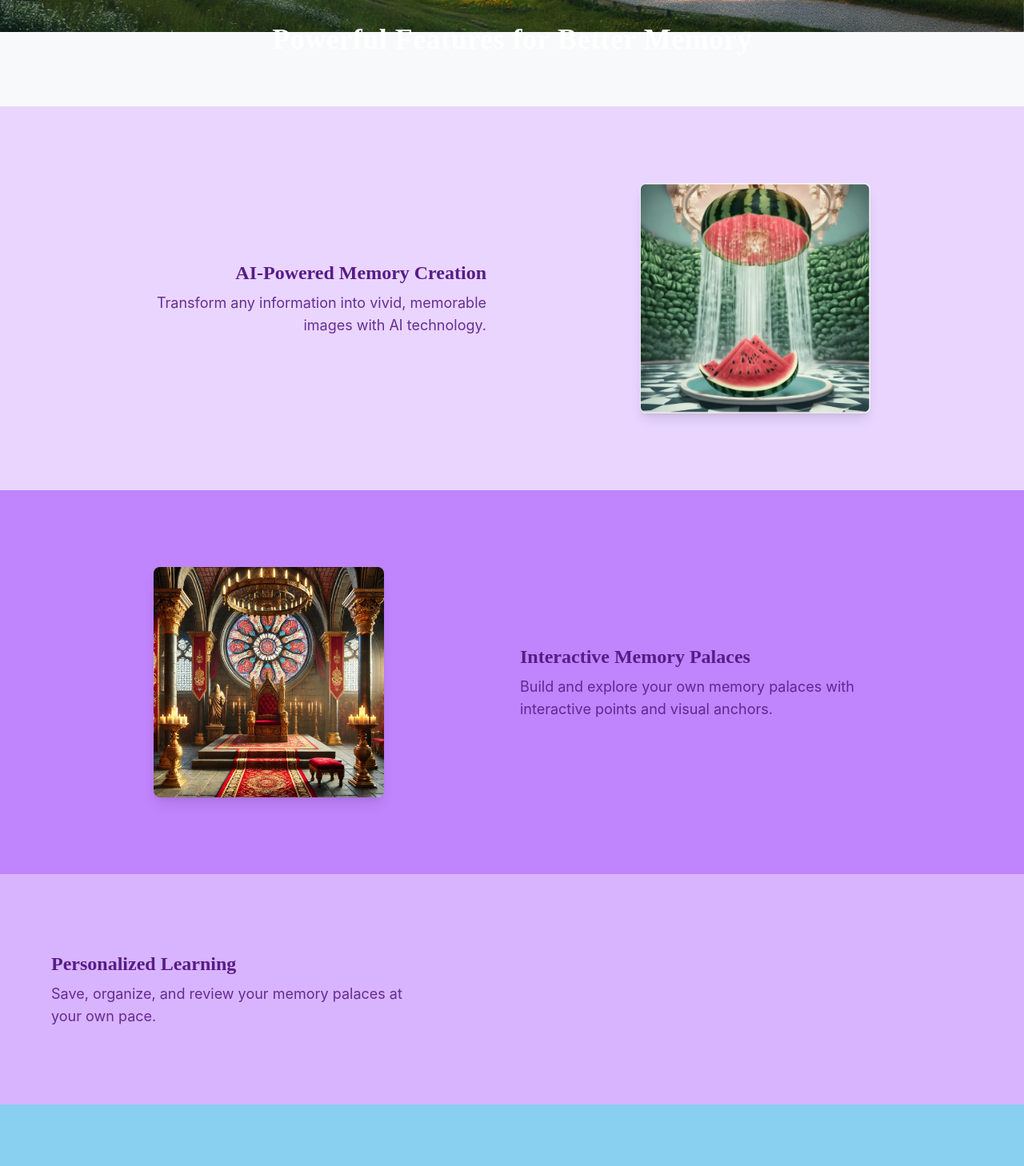
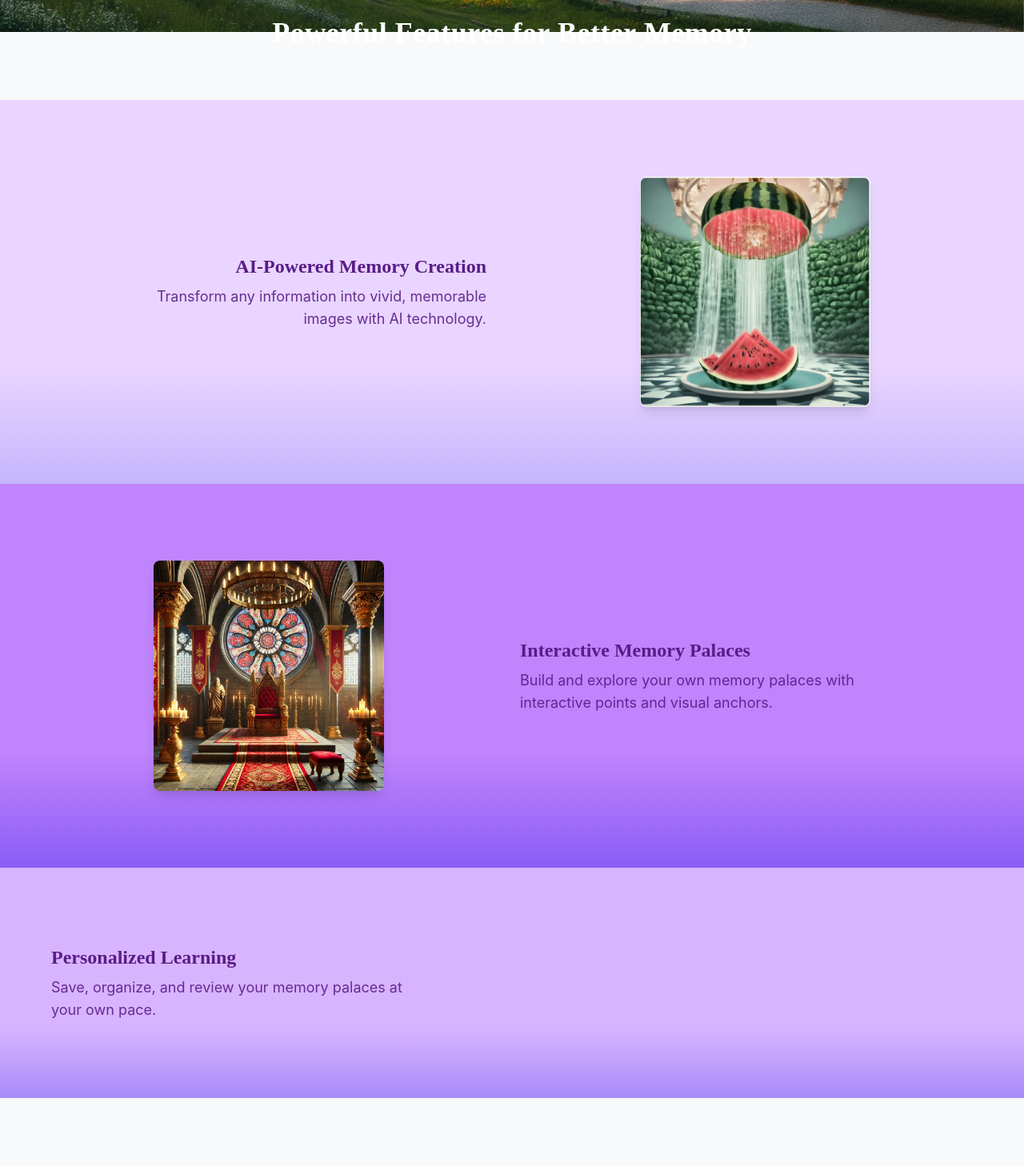
Before and after one commit to aaronipollock/memory-palace, a React (Create React App) app in the folder client/: page / in a window 1280 px wide. Shown: the part 760-2218 px from the top of the page at 80% size. Built offline with nearby package versions, Linux system fonts and the light colour scheme.

Commit message:
no backend buttons

```diff
--- a/client/src/components/LandingPage.js
+++ b/client/src/components/LandingPage.js
@@ -109,12 +109,12 @@ const LandingPage = () => {
                   >
                     Try Demo
                   </button>
-                  <button
+                  {/* <button
                     onClick={() => { setShowAuthModal(true); setAuthMode('signup'); }}
                     className="btn-loci-secondary text-lg px-8 py-4"
                   >
                     Get Started
-                  </button>
+                  </button> */}
                 </div>
               </div>
             </div>
@@ -141,7 +141,7 @@ const LandingPage = () => {
                 return (
                   <div
                     key={index}
-                    className={`w-full py-24 px-4 ${shade} flex items-center justify-center`}
+                    className={`w-full py-24 px-4 ${shade} gradient-${shade.replace('bg-', '')} flex items-center justify-center`}
                   >
                     <div
                       className="max-w-md w-full mx-auto text-right"
@@ -162,7 +162,7 @@ const LandingPage = () => {
                 return (
                   <div
                     key={index}
-                    className={`w-full py-24 px-4 ${shade} flex items-center justify-center`}
+                    className={`w-full py-24 px-4 ${shade} gradient-${shade.replace('bg-', '')} flex items-center justify-center`}
                   >
                     <img
                       src="/images/throne_room_realistic.webp"
@@ -182,7 +182,7 @@ const LandingPage = () => {
               return (
                 <div
                   key={index}
-                  className={`w-full py-24 px-4 ${shade} flex items-center`}
+                  className={`w-full py-24 px-4 ${shade} gradient-${shade.replace('bg-', '')} flex items-center`}
                 >
                   <div
                     className={`
@@ -200,7 +200,7 @@ const LandingPage = () => {
           </div>
         </section>
         {/* Use Cases Section */}
-        <section className="py-20 px-4 bg-background">
+        {/* <section className="py-20 px-4 bg-background gradient-use-cases">
           <div className="container mx-auto max-w-6xl">
             <h2 className="loci-header text-4xl text-center mb-16">
               Perfect For
@@ -217,7 +217,7 @@ const LandingPage = () => {
               ))}
             </div>
           </div>
-        </section>
+        </section> */}
         {/* CTA Section */}
         <section className="py-20 px-4 loci-bg">
           <div className="container mx-auto max-w-4xl text-center">
@@ -227,12 +227,12 @@ const LandingPage = () => {
             {/* <p className="text-xl text-text-light mb-8">
               Join thousands of learners who have transformed their memory with Loci.
             </p> */}
-            <button
+            {/* <button
               onClick={() => { setShowAuthModal(true); setAuthMode('signup'); }}
               className="btn-loci text-lg px-8 py-4"
             >
               Create Free Account
-            </button>
+            </button> */}
           </div>
         </section>
         {/* Footer */}
--- a/client/src/components/NavBar.js
+++ b/client/src/components/NavBar.js
@@ -52,7 +52,7 @@ const NavBar = ({ onLoginClick, onSignUpClick }) => {
                     </div>
 
                     {/* Auth Buttons or Logout Link */}
-                    <div className="flex items-center space-x-4">
+                    {/* <div className="flex items-center space-x-4">
                         {isLoggedIn ? (
                             <button
                                 onClick={handleLogout}
@@ -76,7 +76,7 @@ const NavBar = ({ onLoginClick, onSignUpClick }) => {
                                 </button>
                             </>
                         )}
-                    </div>
+                    </div> */}
                 </div>
             </div>
         </nav>
--- a/client/src/index.css
+++ b/client/src/index.css
@@ -15,6 +15,16 @@
   --color-success: #2E8B57;    /* Emerald for success states */
   --color-error: #DC2626;      /* Red for error states */
   --color-overlay: rgba(27, 54, 93, 0.1); /* Sapphire overlay */
+
+  /* Gradient Colors */
+  --gradient-purple-start: #e9d5ff;
+  --gradient-purple-end: #c4b5fd;
+  --gradient-purple-dark-start: #d8b4fe;
+  --gradient-purple-dark-end: #a78bfa;
+  --gradient-purple-darker-start: #c084fc;
+  --gradient-purple-darker-end: #8b5cf6;
+  --gradient-use-cases-start: var(--color-background);
+  --gradient-use-cases-end: #e2e8f0;
 }
 
 /* Base Styles */
@@ -36,6 +46,22 @@ h1, h2, h3, h4, h5, h6 {
   background-color: var(--color-background);
   background-image: linear-gradient(to bottom, var(--color-background) 70%, var(--color-accent));
   background-attachment: fixed;
+}
+
+.loci-bg[data-gradient="purple"] {
+  background-image: linear-gradient(to bottom, var(--gradient-purple-start) 70%, var(--gradient-purple-end));
+}
+
+.loci-bg[data-gradient="purple-dark"] {
+  background-image: linear-gradient(to bottom, var(--gradient-purple-dark-start) 70%, var(--gradient-purple-dark-end));
+}
+
+.loci-bg[data-gradient="purple-darker"] {
+  background-image: linear-gradient(to bottom, var(--gradient-purple-darker-start) 70%, var(--gradient-purple-darker-end));
+}
+
+.loci-bg[data-gradient="use-cases"] {
+  background-image: linear-gradient(to bottom, var(--gradient-use-cases-start) 70%, var(--gradient-use-cases-end));
 }
 
 .loci-header {
@@ -276,3 +302,24 @@ h1, h2, h3, h4, h5, h6 {
     margin-bottom: 1rem;
   }
 }
+
+/* Gradient Backgrounds */
+.gradient-purple-200 {
+  background-image: linear-gradient(to bottom, #e9d5ff 70%, #c4b5fd);
+  background-attachment: fixed;
+}
+
+.gradient-purple-300 {
+  background-image: linear-gradient(to bottom, #d8b4fe 70%, #a78bfa);
+  background-attachment: fixed;
+}
+
+.gradient-purple-400 {
+  background-image: linear-gradient(to bottom, #c084fc 70%, #8b5cf6);
+  background-attachment: fixed;
+}
+
+.gradient-use-cases {
+  background-image: linear-gradient(to bottom, var(--color-background) 70%, #e2e8f0);
+  background-attachment: fixed;
+}
```
